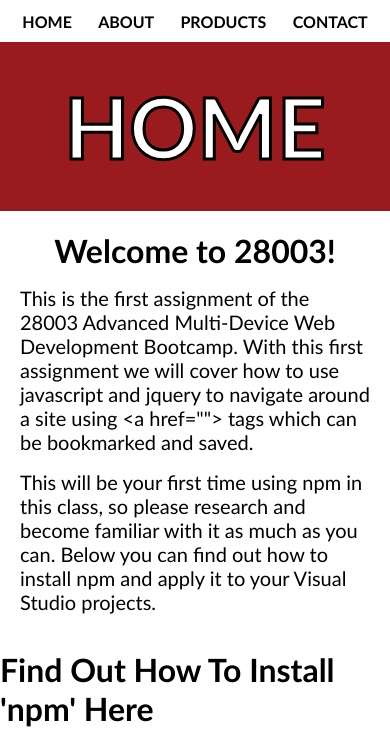
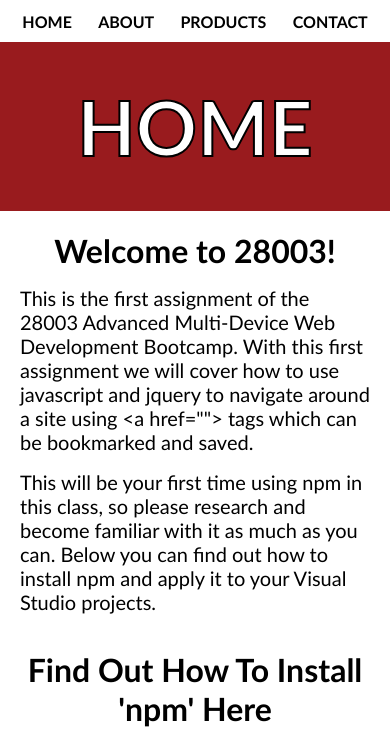
Before and after one commit to paulleonardoiu/nav-url, a website with bundled scripts: page index.html in a window 390 px wide. Shown: the top 741 px of the page. Built offline with nearby package versions, Linux system fonts and the light colour scheme; files whose address does not match are found by name.

Commit message:
mobile changes
-text align for home page
-title font reduced

```diff
--- a/scss/home.scss
+++ b/scss/home.scss
@@ -50,7 +50,7 @@
             padding-bottom: 20px;
             .title{
                 h1{
-
+                    text-align: center;
                 }
             }
             .image{
--- a/scss/mixins.scss
+++ b/scss/mixins.scss
@@ -15,8 +15,8 @@
     display: flex;
     justify-content: center;
     align-items: center;
-    font-size: 10vh;
+    font-size: 9vh;
     font-weight: bolder;
     color: #fff;
-    -webkit-text-stroke: 3px black;
+    -webkit-text-stroke: 2px black;
 }
```
Also changed, not shown: css/styles.css.
